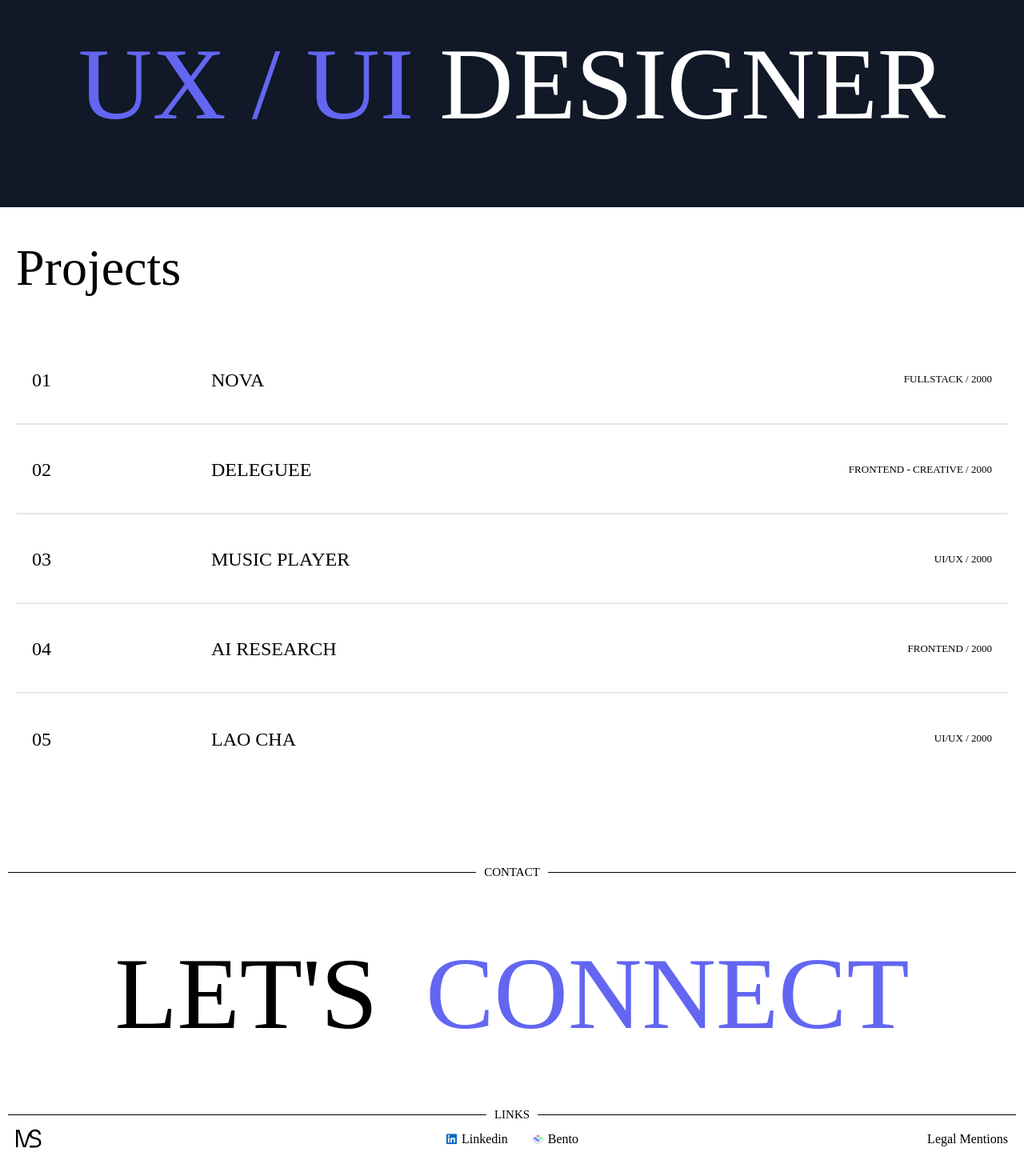
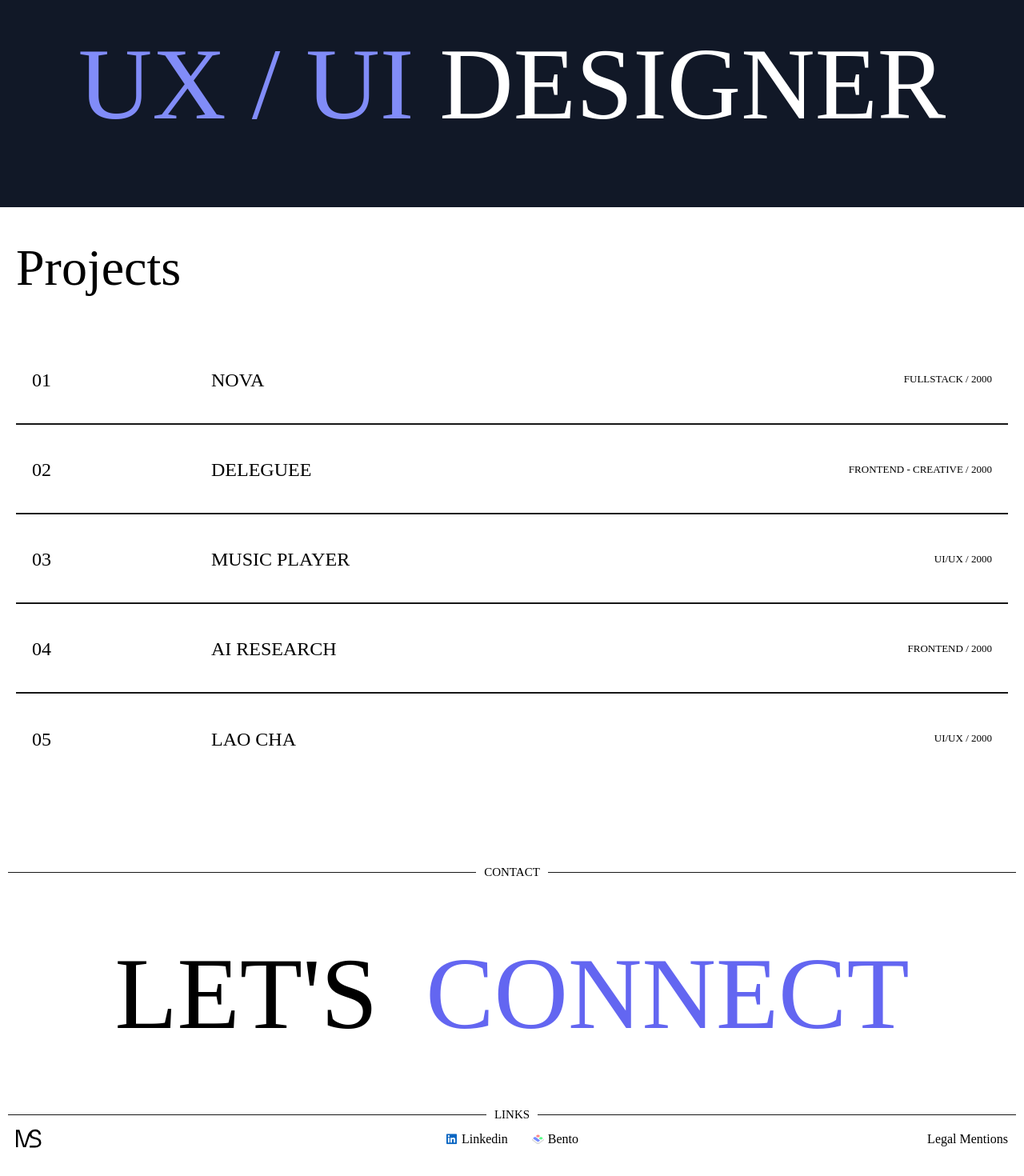
Before and after one commit to mathieusouflis/mathieusouflis-portfolio-2025, a React (Vite) app: page / in a window 1280 px wide. Shown: the part 849-2319 px from the top of the page at 80% size. Built offline with nearby package versions, Linux system fonts and the light colour scheme; a web font is replaced by a local one.

Commit message:
color changes

```diff
--- a/src/components/cta/Cta.jsx
+++ b/src/components/cta/Cta.jsx
@@ -5,11 +5,11 @@ import LinkWithLoader from "../loader/LinkLoader";
 
 const Cta = ({ URL = "", iconName = null, className, loader = true, children, ...props }) => {
 
-    const body = <Body className={`text-base relative after:content-[''] after:w-0 after:h-px after:bg-black after:absolute after:-bottom-[3px] after:left-0 hover:after:w-full after:transition-all after:ease-slow after:duration-[400ms] ${className ? className : ""}`}>{children}</Body>
+    const body = <Body className={`text-base relative after:content-[''] after:w-0 after:h-px after:bg-neutral-900 after:absolute after:-bottom-[3px] after:left-0 hover:after:w-full after:transition-all after:ease-slow after:duration-[400ms] ${className ? className : ""}`}>{children}</Body>
     return (
         <>
             <div className="flex flex-row gap-[5px] items-center" {...props}>
-                {iconName ? <Icon className="fill-black" name={iconName} /> : null}
+                {iconName ? <Icon className="fill-neutral-900" name={iconName} /> : null}
                 {loader ? <LinkWithLoader to={URL}>{body}</LinkWithLoader> : <Link to={URL} >{body}</Link>}
             </div>
         </>
--- a/src/components/footer/footer.jsx
+++ b/src/components/footer/footer.jsx
@@ -12,23 +12,23 @@ const Footer = () => {
     return (
         <footer className="flex flex-col gap-20 px-[10px] py-6 justify-center items-center">
                     <div className="flex flex-row gap-[10px] w-full items-center ">
-                        <div className="h-px w-full bg-black"></div>
+                        <div className="h-px w-full bg-neutral-900"></div>
                         <Body className="uppercase">Contact</Body>
-                        <div className="h-px w-full bg-black"></div>
+                        <div className="h-px w-full bg-neutral-900"></div>
                     </div>
                     <div className="flex gap-[60px]">
                         <Display>Let's</Display>
                         <span className="relative overflow-hidden">
                             <LinkWithLoader onMouseOver={() => setText("text me")} onMouseOut={() => setText("")} to="mailto:mathieu@souflis.fr">
-                                <Display  className="before:content-['Connect'] before:absolute before:-top-full before:text-indigo-500 hover:translate-y-full transition-all duration-300 ease-slow"><span className="text-indigo-500">Connect</span></Display>
+                                <Display  className="before:content-['Connect'] before:absolute before:-top-full before:text-indigo-600 hover:translate-y-full transition-all duration-300 ease-slow"><span className="text-indigo-500">Connect</span></Display>
                             </LinkWithLoader>
                         </span>
                     </div>
                 <div className="w-full">
                     <div className="flex flex-row gap-[10px] w-full items-center ">
-                        <div className="h-px w-full bg-black"></div>
+                        <div className="h-px w-full bg-neutral-900"></div>
                         <Body className="uppercase">Links</Body>
-                        <div className="h-px w-full bg-black"></div>
+                        <div className="h-px w-full bg-neutral-900"></div>
                     </div>
                     <div className="flex flex-row gap-[10px] items-center p-[10px]">
                         <LinkWithLoader to="/" className="w-full">
--- a/src/components/project/Project.jsx
+++ b/src/components/project/Project.jsx
@@ -8,14 +8,14 @@ const Project = ({number=0, projectName="Project Name", type="type", videoUrl=""
     const {setText} = useContext(CursorTextContext);
 
     return (
-        <LinkWithLoader to={`/works/${projectName.replace(' ', '-').toLowerCase()}`} onMouseOver={() => setText("explore")} onMouseLeave={() => setText('')} className={`p-5 flex flex-row justify-between items-center w-full border border-x-0 group max-h-1/5 h-1/5 hover:h-full relative overflow-hidden transition-all duration-500 ${className}`}>
+        <LinkWithLoader to={`/works/${projectName.replace(' ', '-').toLowerCase()}`} onMouseOver={() => setText("explore")} onMouseLeave={() => setText('')} className={`p-5 flex flex-row justify-between items-center w-full border border-neutral-900 border-x-0 group max-h-1/5 h-1/5 hover:h-full relative overflow-hidden transition-all duration-500 ${className}`}>
             <div className="flex flex-row gap-[200px] items-center">
                 <Header2>{number >= 10 ? number : `0${number}`}</Header2>
                 <Header2 className="uppercase" >{projectName}</Header2>
             </div>
-            {/* <video className="opacity-0 group-hover:block group-hover:opacity-100 transition-all border pointer-events-none w-auto h-2/3 max-h-full aspect-auto" loop muted autoPlay src={videoUrl} type="video/mp4" /> */}
+            {/* <video className="opacity-0 group-hover:block group-hover:opacity-100 transition-all border border-neutral-900 pointer-events-none w-auto h-2/3 max-h-full aspect-auto" loop muted autoPlay src={videoUrl} type="video/mp4" /> */}
             <div className="h-2/3 w-auto aspect-[17/11] max-h-full relative opacity-0 group-hover:block group-hover:opacity-100 transition-all">
-                <Video url={videoUrl} className="absolute top-0 left-0 border pointer-events-none h-full w-full" />
+                <Video url={videoUrl} className="absolute top-0 left-0 border border-neutral-900 pointer-events-none h-full w-full" />
             </div>
             <Details className="uppercase" >{type.toUpperCase()} / {year}</Details>
         </LinkWithLoader>
--- a/src/views/index.jsx
+++ b/src/views/index.jsx
@@ -23,7 +23,7 @@ function Index() {
         <Display className="text-center" >Mathieu souflis</Display>
       </div>
       <div className='flex px-[10px] py-[90px] bg-gray-900 justify-center'>
-        <Display className="text-white after:bg-white"><span className='text-indigo-500'>UX / UI</span> Designer</Display>
+        <Display className="text-white after:bg-white"><span className='text-indigo-400'>UX / UI</span> Designer</Display>
       </div>
       <div className='px-5 py-[50px] flex flex-col gap-16 h-screen max-w-screen'>
         <Header1>Projects</Header1>
--- a/src/views/project.jsx
+++ b/src/views/project.jsx
@@ -40,7 +40,7 @@ const ProjectPage = () => {
             <div onMouseOver={(e) => { if (!e.target.closest('.cta')) setText("SCROLL") }} onMouseOut={(e) => { if (!e.target.closest('.cta')) setText("") }} className="flex flex-col gap-[30px] justify-center h-screen px-5">
                 <Display>{project.title}</Display>
                 <div className='flex flex-row  w-full gap-5'>
-                    <Video className='border pointer-events-none w-[55%] aspect-[17/11]' url={project.cover} />
+                    <Video className='border border-neutral-900 pointer-events-none w-[55%] aspect-[17/11]' url={project.cover} />
                     <div className="flex flex-col gap-8 justify-between">
                         <div className='flex flex-col gap-5'>
                             {project?.date >= 0 && <DescriptionElement title="Date" content={[project.date]} />}
@@ -60,9 +60,9 @@ const ProjectPage = () => {
                     return (
                         <div key={index} className='w-3/5 gap-[10px] flex flex-col'>
                             {url.startsWith("https://player.vimeo.com/") ? (
-                                <Video className='border aspect-[17/11]' url={url} />
+                                <Video className='border border-neutral-900 aspect-[17/11]' url={url} />
                             ) : (
-                                <img className='border' src={url} alt={label} />
+                                <img className='border border-neutral-900' src={url} alt={label} />
                             )}
                             <Body>{index + 1 < 10 ? `0${index + 1}/` : `${index + 1}/`} {label}</Body>
                         </div>
@@ -76,7 +76,7 @@ const ProjectPage = () => {
                         <Video className="absolute top-1/2 left-1/2 w-full aspect-[17/11] object-cover transform -translate-x-1/2 -translate-y-1/2 brightness-75" url={nextProject.cover} />
                     </div>
                 ) : (
-                    <img className='border h-full' src={nextProject.cover} />
+                    <img className='border border-neutral-900 h-full' src={nextProject.cover} />
                 )}
             </LinkWithLoader>
         </>
```
